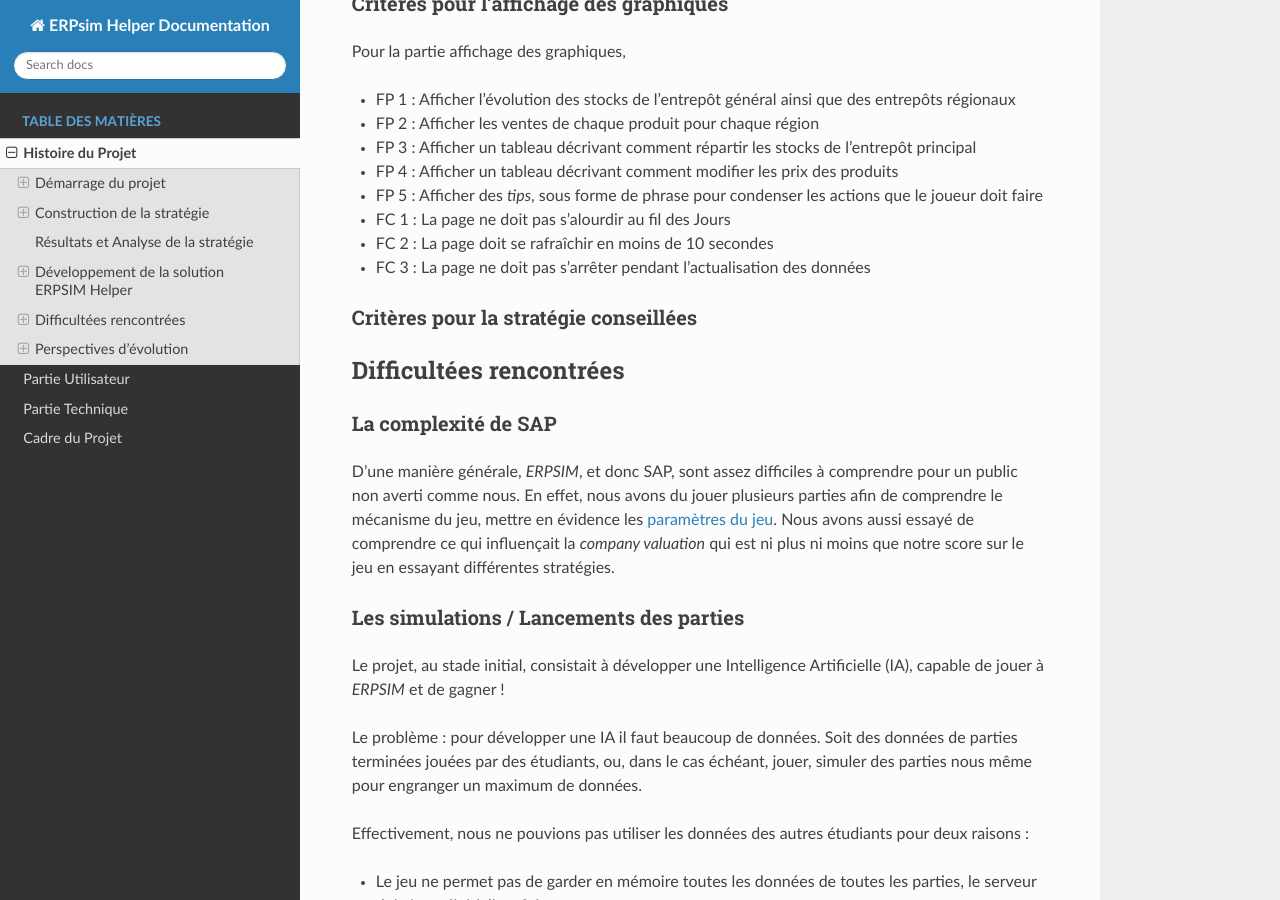
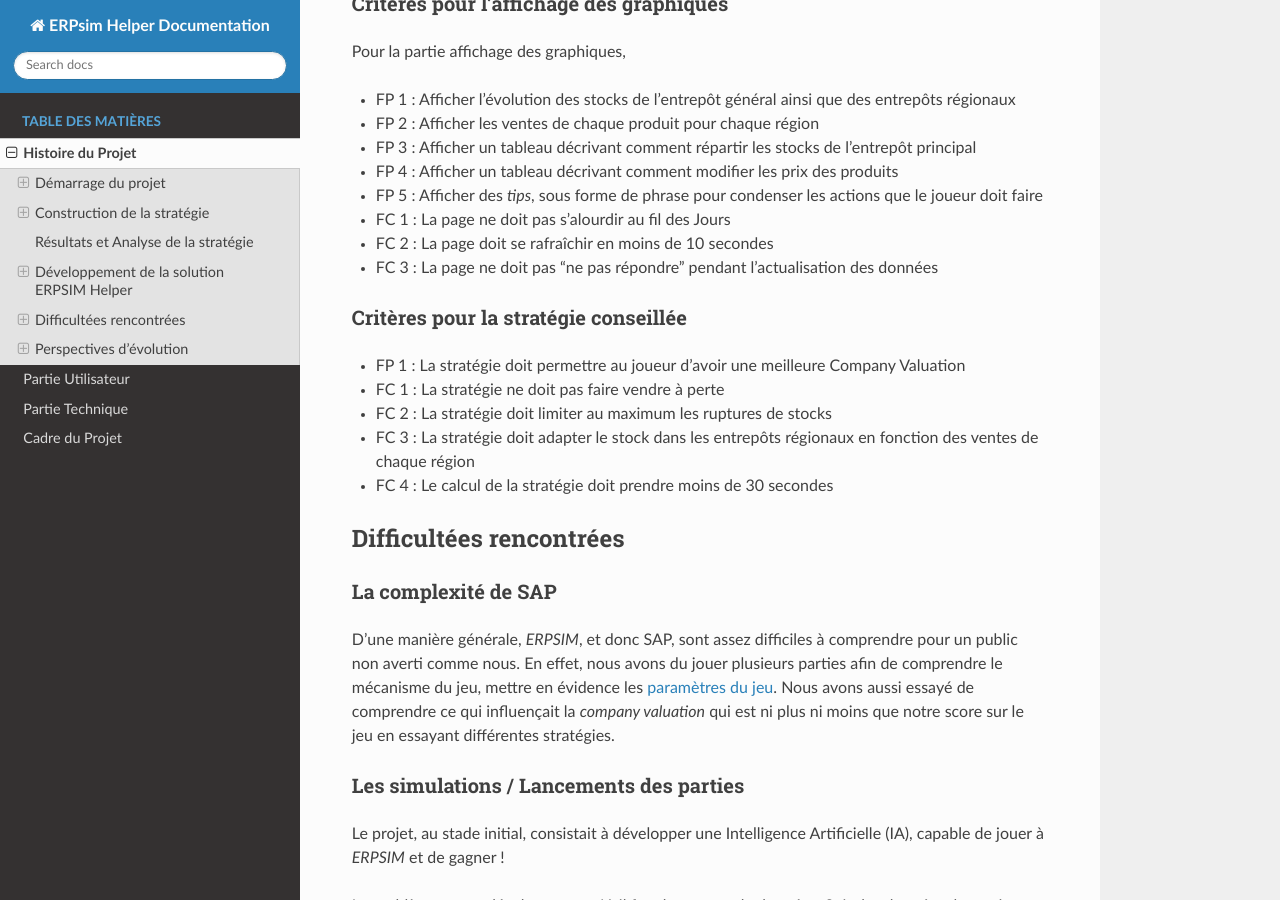
Before and after one commit to Thrynk/ERPsim-helper, a Sphinx documentation site: the page built from Sphinx/docs/source/DeroulementProjet.rst, in a window 1280 px wide and 900 px high, scrolled down 5625 px. Built offline with Sphinx 7.4.7 and the Read the Docs theme 2.0.0, drawn with Linux system fonts in a browser that asks for light colours.

Commit message:
FP et FC stratégie conseillée

```diff
--- a/Sphinx/docs/source/DeroulementProjet.rst
+++ b/Sphinx/docs/source/DeroulementProjet.rst
@@ -219,10 +219,17 @@
 
 * FC 1 : La page ne doit pas s'alourdir au fil des Jours
 * FC 2 : La page doit se rafraîchir en moins de 10 secondes
-* FC 3 : La page ne doit pas s'arrêter pendant l'actualisation des données
+* FC 3 : La page ne doit pas "ne pas répondre" pendant l'actualisation des données
 
-Critères pour la stratégie conseillées
---------------------------------------
+Critères pour la stratégie conseillée
+-------------------------------------
+
+* FP 1 : La stratégie doit permettre au joueur d'avoir une meilleure Company Valuation
+
+* FC 1 : La stratégie ne doit pas faire vendre à perte
+* FC 2 : La stratégie doit limiter au maximum les ruptures de stocks
+* FC 3 : La stratégie doit adapter le stock dans les entrepôts régionaux en fonction des ventes de chaque région
+* FC 4 : Le calcul de la stratégie doit prendre moins de 30 secondes
 
 .. _difficultees:
 
```
